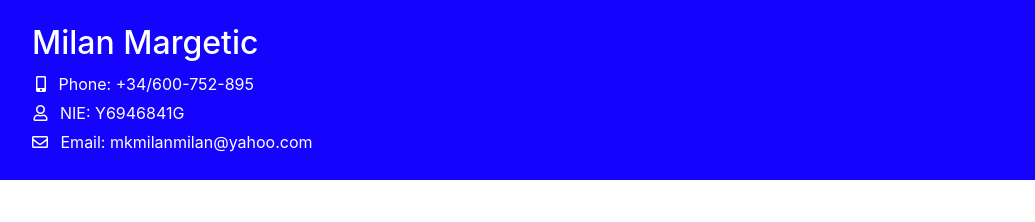
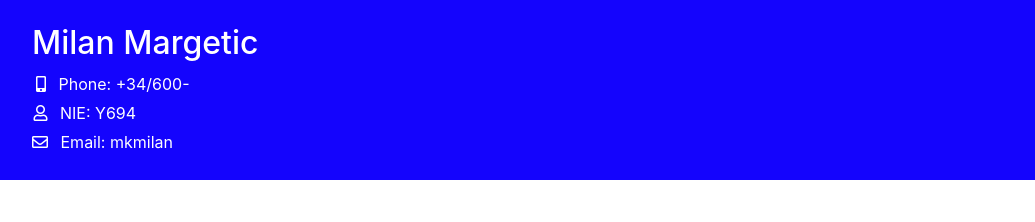
Before and after one commit to mkmilan/mkmilan.github.io, a plain HTML site: page index.html in a window 1280 px wide. Shown: the top 222 px of the page, 0-1035 px from the left. Drawn offline with nearby package versions, Linux system fonts and the light colour scheme.

Commit message:
Update index.html

```diff
--- a/index.html
+++ b/index.html
@@ -15,13 +15,13 @@
          <h2>Milan Margetic</h2>
          <ul>
             <li><i class="fas fa-mobile-alt mr-2"></i>
-              Phone: +34/600-752-895
+              Phone: +34/600-
             </li>
             <li><i class="far fa-user mr-2"></i>
-               NIE: Y6946841G
+               NIE: Y694
             </li>
             <li><i class="far fa-envelope mr-2"></i>
-               Email: mkmilanmilan@yahoo.com
+               Email: mkmilan
             </li>
          </ul>
       </div>
```
